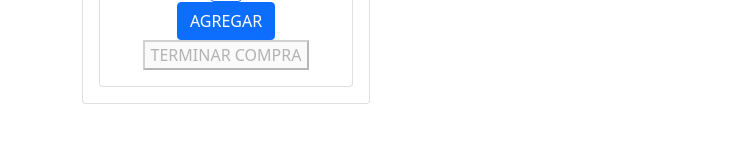
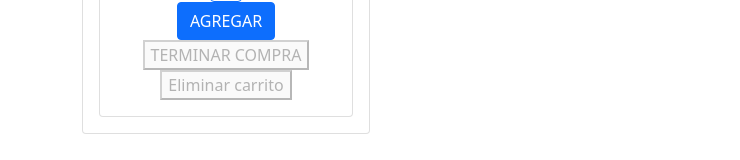
Before and after one commit to gabrielperullini/STARTCOMMERCE, a React (Create React App) app: page /Detalle/1 in a window 1280 px wide. Shown: the part 534-694 px from the top of the page, without its empty margins (0-740 px from the left). Built offline with nearby package versions, Linux system fonts and the light colour scheme.

Commit message:
EJERCICIO CONTEXT  1 y 2 terminado con todo

```diff
--- a/src/components/ItemCount/ItemCount.js
+++ b/src/components/ItemCount/ItemCount.js
@@ -60,10 +60,13 @@ function ItemCount(props) {
         </Button>
 
         <Link className="Link" to="/Cart">
-          <button disabled={cart.length === 0 ? true : false} enabled>
+          <button disabled={cart.length === 0 ? true : false}>
             TERMINAR COMPRA
           </button>
         </Link>
+          <button disabled={cart.length === 0 ? true : false} onClick={() => props.paramClearCart()}>
+            Eliminar carrito
+          </button>
       </Card.Body>
     </Card>
   );
--- a/src/components/ItemDetail/ItemDetail.js
+++ b/src/components/ItemDetail/ItemDetail.js
@@ -5,7 +5,7 @@ import "bootstrap/dist/css/bootstrap.min.css";
 import { useCartContext } from "../CartContext/CartContext.";
 
 function ItemDetail(props) {
-  const { cart, addToCart } = useCartContext();
+  const { cart, addToCart , clearCart } = useCartContext();
 
   const obj = {
     titulo: props.tit,
@@ -34,6 +34,7 @@ function ItemDetail(props) {
               id={props.id}
               price={props.price}
               paramOnAdd={onAdd}
+              paramClearCart={clearCart}
             />
           </Card.Body>
         </Card>
```
